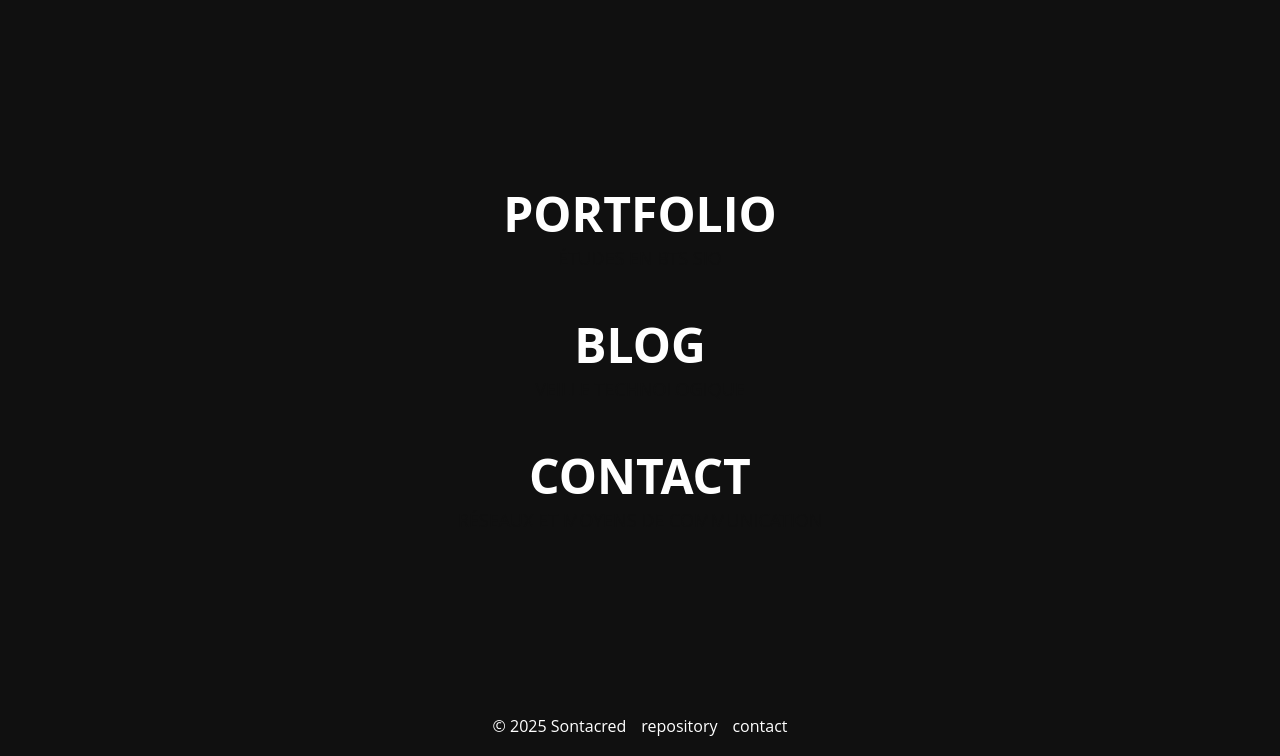
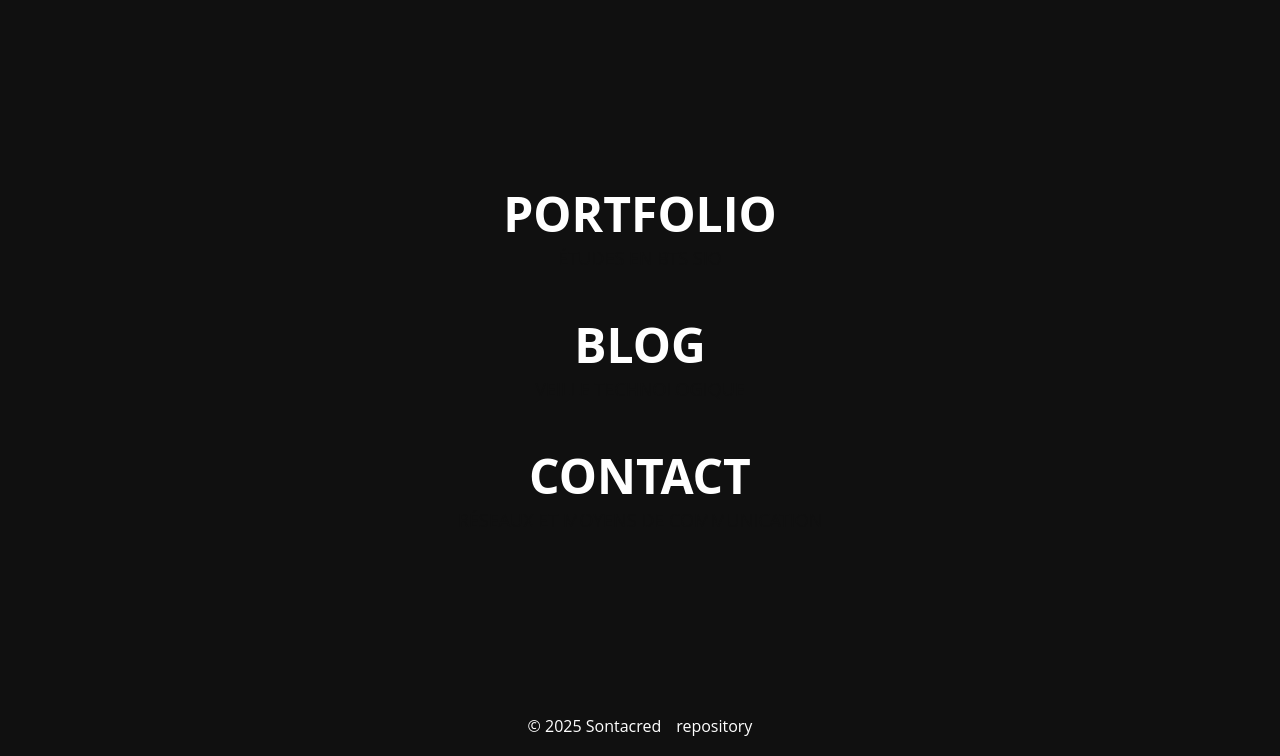
Before and after one commit to Sontacred/Lobby-SIO, a plain HTML site: page index.html in a window 1280 px wide. Shown: the part 44-800 px from the top of the page. Drawn offline with Linux system fonts and the light colour scheme.

Commit message:
Update index.html

```diff
--- a/index.html
+++ b/index.html
@@ -44,7 +44,6 @@
     <footer>
         &copy; 2025 Sontacred
         <a href="#">repository</a>
-        <a href="#">contact</a>
     </footer>
 </body>
 </html>
```
